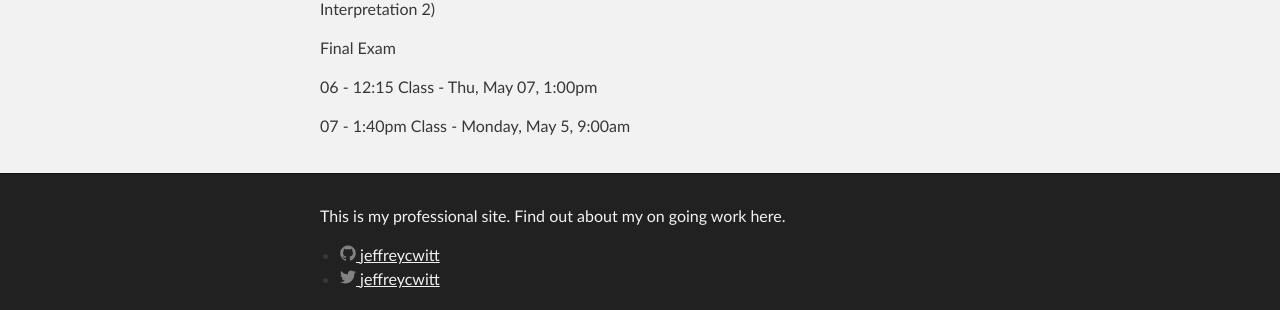
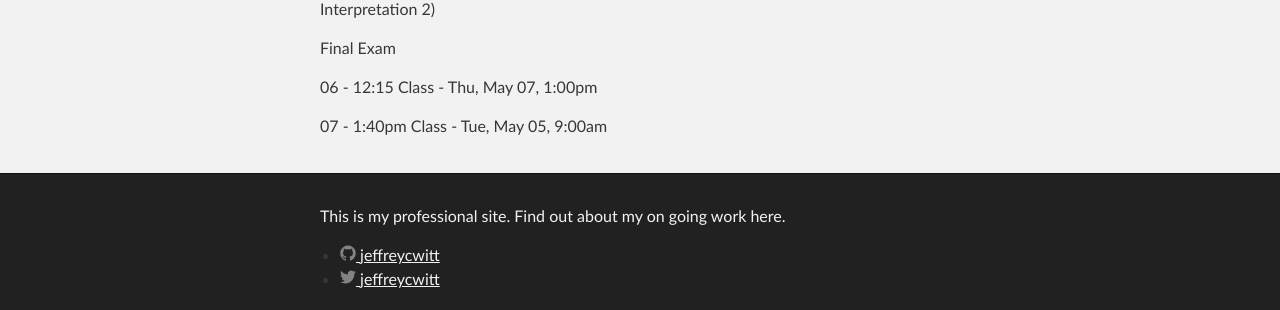
Before and after one commit to jeffreycwitt/jeffreycwitt.github.io, a Jekyll site: the page built from teaching/ProjectOfModernity.html, in a window 1280 px wide and 900 px high, scrolled down 5782 px. Shown: the part 574-884 px from the top of the window. Built offline with Jekyll 4.4.1, drawn with Linux system fonts in a browser that asks for light colours.

Commit message:
syllabus update; first crusade slide update

```diff
--- a/_slides/first-crusade.html
+++ b/_slides/first-crusade.html
@@ -53,6 +53,12 @@
   <section>
     <h2>Siege at Nicea - May 14 to June 18th, 1097</h2>
     <iframe width="560" height="315" src="https://www.youtube.com/embed/4MwTrdfxAB8?start=1725" frameborder="0" allowfullscreen></iframe>
+  </section>
+  <section>
+    “Far from aiding the Eastern Empire, they hastened its disintegration.
+    They also revealed the continuing inability of Latin Christians
+    to understand Greek Christians, and they hardened the schism between them.”
+     - Walker, Williston, History of the Christian Church, 1985, p. 290:
   </section>
 </section>
 <section>
--- a/teaching/MedievalWorld.html
+++ b/teaching/MedievalWorld.html
@@ -522,7 +522,7 @@
          <p>Tue Apr 28 - review day. (Paper 2 Due)</p>
 
 
-         <p>Final Exam - Thu May 5, 1:00pm.</p>
+         <p>Final Exam - Tue May 5, 1:00pm.</p>
 
       </div>
 
--- a/teaching/ProjectOfModernity.html
+++ b/teaching/ProjectOfModernity.html
@@ -534,7 +534,7 @@
 
          <p>06 - 12:15 Class - Thu, May 07, 1:00pm</p>
 
-         <p>07 - 1:40pm Class - Monday, May 5, 9:00am</p>
+         <p>07 - 1:40pm Class - Tue, May 05, 9:00am</p>
 
       </div>
 
```
